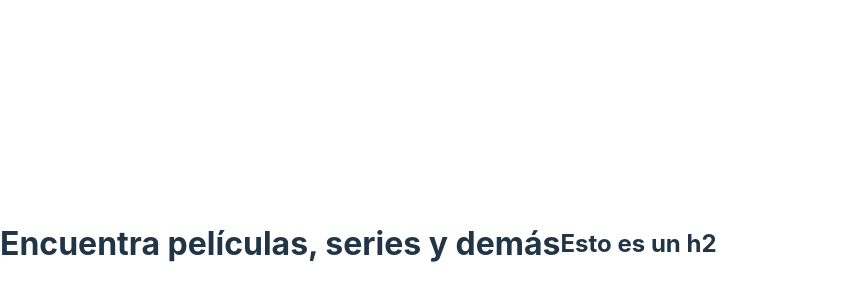
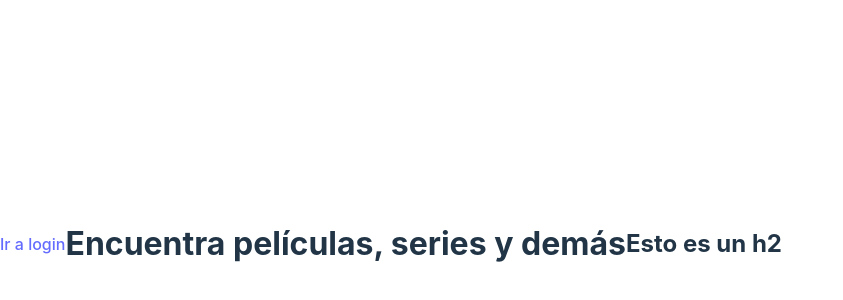
Before and after one commit to AgusGX2003/Proyecto-pelicula-php, a website built with Vite: page movie-site-php-frontend/index.html in a window 1280 px wide. Shown: the part 156-456 px from the top of the page, without its empty margins (0-843 px from the left). Built offline with nearby package versions, Linux system fonts and the light colour scheme.

Commit message:
Anidacion home con login

```diff
--- a/movie-site-php-frontend/index.html
+++ b/movie-site-php-frontend/index.html
@@ -9,6 +9,7 @@
     <title>Home</title>
   </head>
   <body>
+    <a href="/src/views/login.html">Ir a login</a>
     <h1>Encuentra películas, series y demás</h1>
     <h2>Esto es un h2</h2>
 
```
